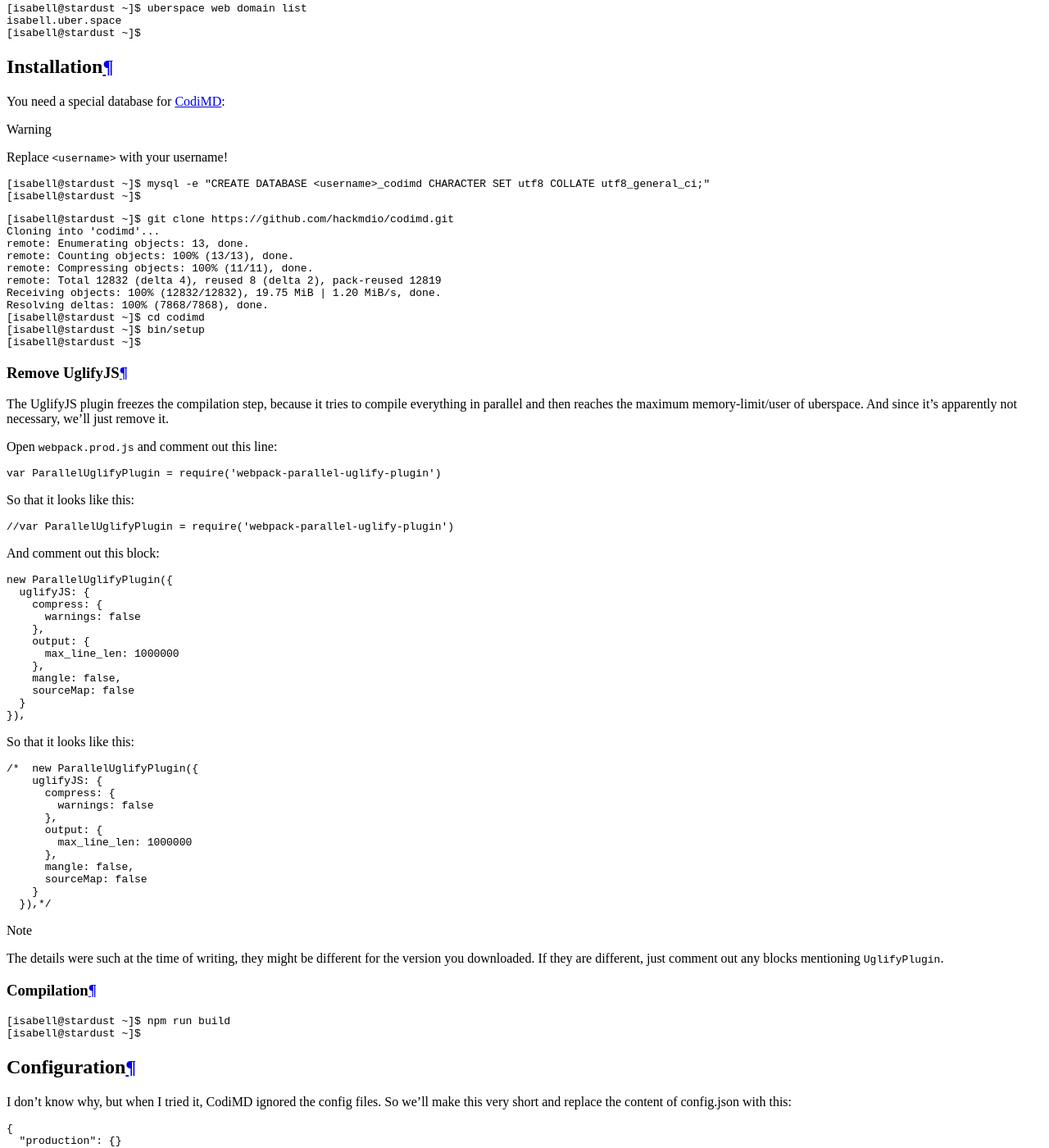
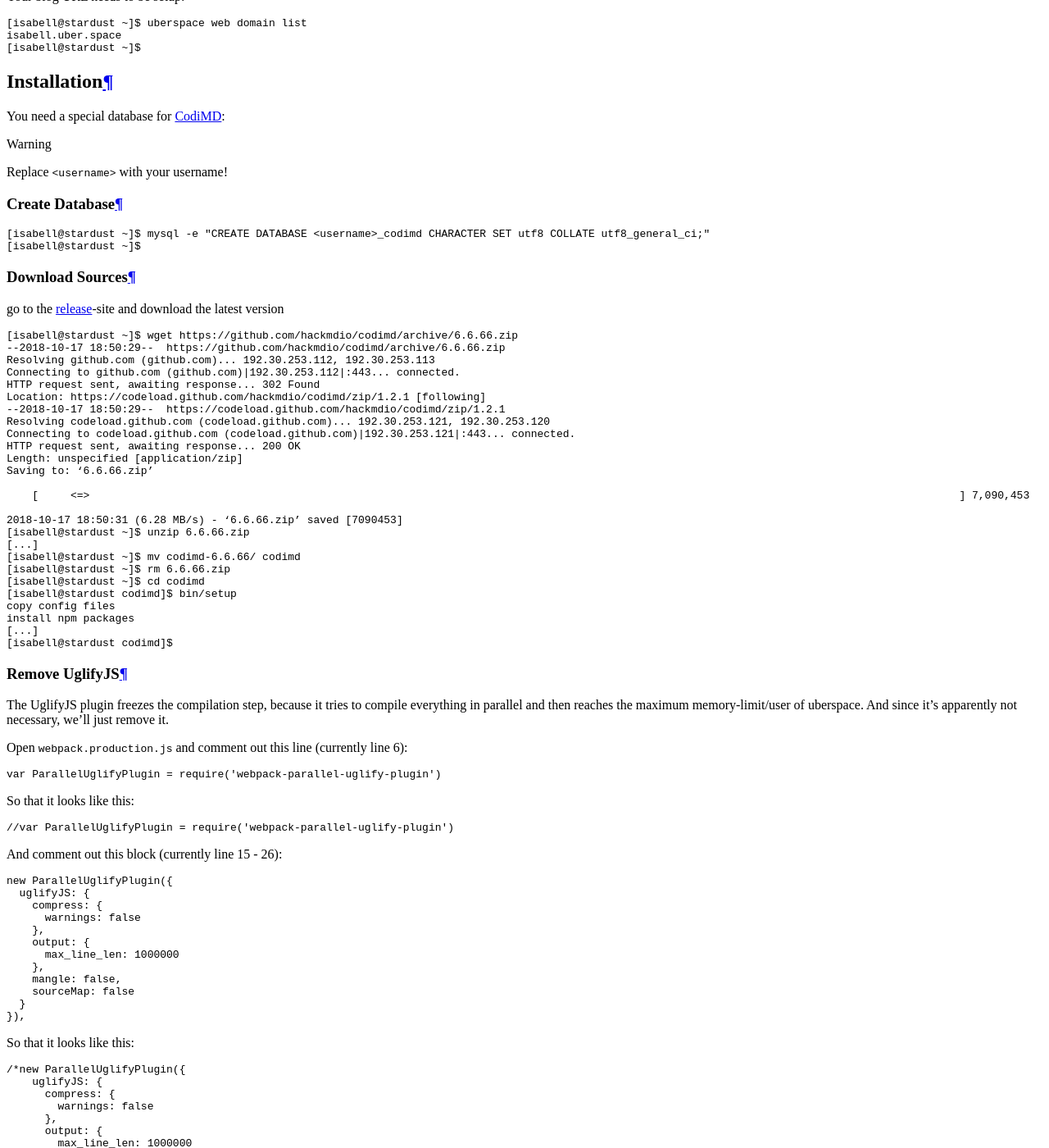
Before and after one commit to Uberspace/lab, a Sphinx documentation site: the page built from source/guide_codimd.rst, in a window 1280 px wide and 1400 px high, scrolled down 2068 px. Shown: the whole window at 82% size. Built offline with Sphinx 7.4.7 and the Read the Docs theme 2.0.0, drawn with Linux system fonts in a browser that asks for light colours; some of the changed text lies outside the part shown.

Commit message:
[codimd] done requested changes

```diff
--- a/source/guide_codimd.rst
+++ b/source/guide_codimd.rst
@@ -47,24 +47,47 @@
 
 .. warning:: Replace ``<username>`` with your username!
 
+Create Database
+---------------
+
 .. code-block:: console
 
   [isabell@stardust ~]$ mysql -e "CREATE DATABASE <username>_codimd CHARACTER SET utf8 COLLATE utf8_general_ci;"
   [isabell@stardust ~]$
 
+Download Sources
+----------------
+
+go to the release_-site and download the latest version
+
 .. code-block:: console
 
-  [isabell@stardust ~]$ git clone https://github.com/hackmdio/codimd.git
-  Cloning into 'codimd'...
-  remote: Enumerating objects: 13, done.
-  remote: Counting objects: 100% (13/13), done.
-  remote: Compressing objects: 100% (11/11), done.
-  remote: Total 12832 (delta 4), reused 8 (delta 2), pack-reused 12819
-  Receiving objects: 100% (12832/12832), 19.75 MiB | 1.20 MiB/s, done.
-  Resolving deltas: 100% (7868/7868), done.
+  [isabell@stardust ~]$ wget https://github.com/hackmdio/codimd/archive/6.6.66.zip
+  --2018-10-17 18:50:29--  https://github.com/hackmdio/codimd/archive/6.6.66.zip
+  Resolving github.com (github.com)... 192.30.253.112, 192.30.253.113
+  Connecting to github.com (github.com)|192.30.253.112|:443... connected.
+  HTTP request sent, awaiting response... 302 Found
+  Location: https://codeload.github.com/hackmdio/codimd/zip/1.2.1 [following]
+  --2018-10-17 18:50:29--  https://codeload.github.com/hackmdio/codimd/zip/1.2.1
+  Resolving codeload.github.com (codeload.github.com)... 192.30.253.121, 192.30.253.120
+  Connecting to codeload.github.com (codeload.github.com)|192.30.253.121|:443... connected.
+  HTTP request sent, awaiting response... 200 OK
+  Length: unspecified [application/zip]
+  Saving to: ‘6.6.66.zip’
+
+      [     <=>                                                                                                                                        ] 7,090,453   6.28MB/s   in 1.1s
+
+  2018-10-17 18:50:31 (6.28 MB/s) - ‘6.6.66.zip’ saved [7090453]
+  [isabell@stardust ~]$ unzip 6.6.66.zip
+  [...]
+  [isabell@stardust ~]$ mv codimd-6.6.66/ codimd
+  [isabell@stardust ~]$ rm 6.6.66.zip
   [isabell@stardust ~]$ cd codimd
-  [isabell@stardust ~]$ bin/setup
-  [isabell@stardust ~]$
+  [isabell@stardust codimd]$ bin/setup
+  copy config files
+  install npm packages
+  [...]
+  [isabell@stardust codimd]$
 
 
 Remove UglifyJS
@@ -72,7 +95,7 @@
 
 The UglifyJS plugin freezes the compilation step, because it tries to compile everything in parallel and then reaches the maximum memory-limit/user of uberspace. And since it's apparently not necessary, we'll just remove it.
 
-Open ``webpack.prod.js`` and comment out this line:
+Open ``webpack.production.js`` and comment out this line (currently line 6):
 
 .. code-block:: javascript
 
@@ -81,11 +104,12 @@
 So that it looks like this:
 
 .. code-block:: javascript
+  :emphasize-lines: 1
 
   //var ParallelUglifyPlugin = require('webpack-parallel-uglify-plugin')
 
 
-And comment out this block:
+And comment out this block (currently line 15 - 26):
 
 .. code-block:: javascript
 
@@ -105,8 +129,9 @@
 So that it looks like this:
 
 .. code-block:: javascript
+  :emphasize-lines: 1, 12
 
-  /*  new ParallelUglifyPlugin({
+  /*new ParallelUglifyPlugin({
       uglifyJS: {
         compress: {
           warnings: false
@@ -126,14 +151,18 @@
 
 .. code-block:: console
 
-  [isabell@stardust ~]$ npm run build
-  [isabell@stardust ~]$
+  [isabell@stardust codimd]$ npm run build
+  [...]
+  [isabell@stardust codimd]$
 
 
 Configuration
 =============
 
-I don’t know why, but when I tried it, CodiMD ignored the config files. So we’ll make this very short and replace the content of config.json with this:
+Create config file
+------------------
+
+I don’t know why, but when I tried it, CodiMD ignored the config files. So we’ll make this very short and replace the content of ``config.json`` with this:
 
 .. code-block:: JSON
 
@@ -164,12 +193,44 @@
 
 And remember it.
 
+Configure Database
+------------------
+
+enter your sql credetials in ``.sequelizerc``:
+
+.. code-block:: ini
+  :emphasize-lines: 7
+
+  var path = require('path');
+
+  module.exports = {
+      'config':          path.resolve('config.json'),
+      'migrations-path': path.resolve('lib', 'migrations'),
+      'models-path':     path.resolve('lib', 'models'),
+      'url':             'mysql://<username>:<mysql_pw>@localhost:3306/<username>_codimd'
+  }
+
+In our example this would be:
+
+.. code-block:: ini
+  :emphasize-lines: 7
+
+  var path = require('path');
+
+  module.exports = {
+      'config':          path.resolve('config.json'),
+      'migrations-path': path.resolve('lib', 'migrations'),
+      'models-path':     path.resolve('lib', 'models'),
+      'url':             'mysql://isabell:MySuperSecretPassword@localhost:3306/isabell_codimd'
+  }
+
 Setup daemon
 ------------
 
-Create a file ``~/etc/services.d/codemd.ini`` and put the following in it:
+Create a file ``~/etc/services.d/codimd.ini`` and put the following in it:
 
 .. code-block:: ini
+  :emphasize-lines: 6, 7, 8, 20
 
 	[supervisord]
 	loglevel=warn
@@ -198,6 +259,7 @@
 In our example this would be:
 
 .. code-block:: ini
+  :emphasize-lines: 6, 7, 8, 20
 
 	[supervisord]
 	loglevel=warn
@@ -250,9 +314,9 @@
 
 .. code-block:: console
 
-  [isabell@stardust ~]$ cd ~/codemd
-  [isabell@stardust ~]$ CMD_DB_URL="mysql://<username>:<mysql_pw>@localhost:3306/<username>_codimd" bin/manage_users --add isabell@uberspace.de
-  [isabell@stardust ~]$
+  [isabell@stardust ~]$ cd ~/codimd
+  [isabell@stardust codimd]$ CMD_DB_URL="mysql://<username>:<mysql_pw>@localhost:3306/<username>_codimd" bin/manage_users --add isabell@uber.space
+  [isabell@stardust codimd]$
 
 It will prompt you for a password now.
 
@@ -280,13 +344,42 @@
 
 And you're done!
 
-.. Updates
-   =======
-   If you want to update your CodiMD installation, follow `these instruction <https://github.com/hackmdio/codimd#upgrade>`_, and merge it with this manual. Good luck.
-   .. note:: Check the `changelog <https://github.com/hackmdio/codimd/releases>`_ regularly to stay informed about new updates and releases.
+Updates
+=======
+.. note:: Check the `changelog <https://github.com/hackmdio/codimd/releases>`_ regularly to stay informed about new updates and releases.
+
+.. code-block:: console
+
+  [isabell@stardust ~]$ cd ~
+  [isabell@stardust ~]$ supervisorctl stop codimd
+  codimd: stopped
+  [isabell@stardust ~]$ mv codimd codimd-old
+  [isabell@stardust ~]$
+
+Redo these steps:
+
+- `Download Sources`_
+- `Remove UglifyJS`_
+- `Compilation`_
+- `Create config file`_
+- `Configure Database`_
+
+if everything is fine.
+
+.. code-block:: console
+
+  [isabell@stardust ~]$ supervisorctl start codimd
+  codimd: started
+  [isabell@stardust ~]$ rm codimd-old -rf
+  [isabell@stardust ~]$
+
+if you are having problems remove the ``~/codimd/`` and move ``~/codimd-old/`` back to its place.
+
 
 .. _HackMD: https://hackmd.io/
-.. _Node.js: https://manual.uberspace.de/en/lang-nodejs.html
+.. _CodiMD: https://github.com/hackmdio/codimd
+.. _release: https://github.com/hackmdio/codimd/releases
+.. _Node: https://manual.uberspace.de/en/lang-nodejs.html
 .. _npm: https://manual.uberspace.de/en/lang-nodejs.html#npm
 .. _supervisord: https://manual.uberspace.de/en/daemons-supervisord.html
 .. _credentials: https://manual.uberspace.de/en/database-mysql.html#login-credentials
@@ -298,6 +391,6 @@
 
 Manual derived from `this blog <https://w.h8.lv/s/how_to_install_hackmd_on_uberspace>`_
 
-Tested with CodiMD 1.2.0, Uberspace 7.1.13
+Tested with CodiMD 1.2.1, Uberspace 7.1.13
 
 .. authors::
```
Also changed, not shown: other parts of source/guide_codimd.rst (+4 -2 lines).
